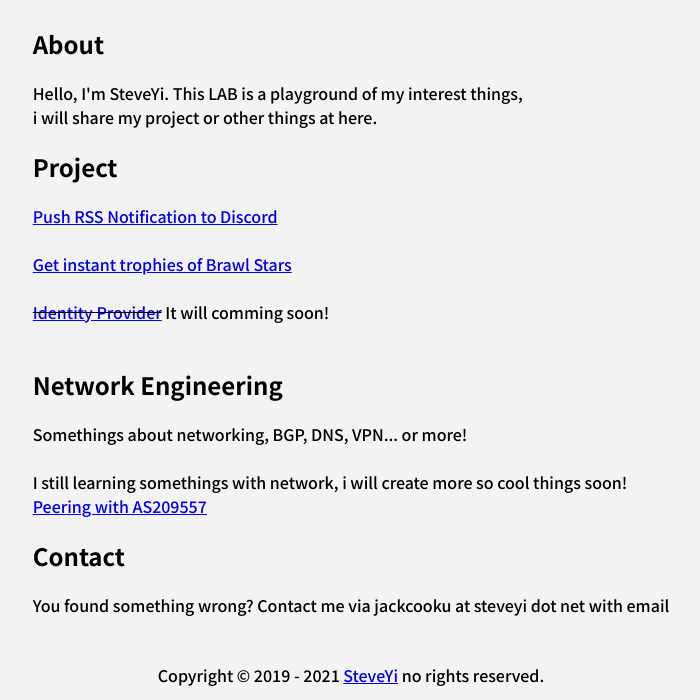
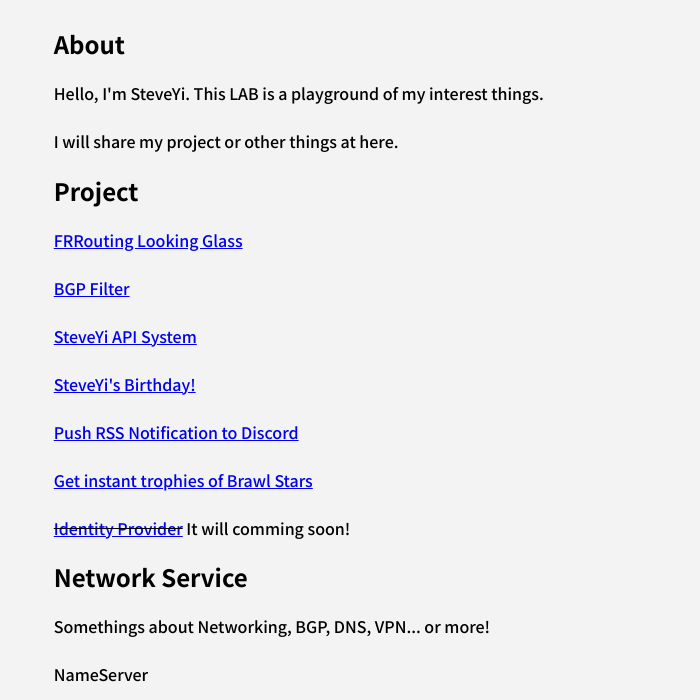
Before and after one commit to SteveYi-LAB/SteveYi-Lab-Website, a plain HTML site: page index.html in a window 1280 px wide. Shown: the part 100-800 px from the top of the page, without its empty margins (289-989 px from the left). Drawn offline with Linux system fonts and the light colour scheme; a web font is replaced by a local one.

Commit message:
Add robots.txt and Updata Website

```diff
--- a/index.html
+++ b/index.html
@@ -23,18 +23,24 @@
             <tr>
                 <td>
                     <h2>About</h2>
-                    Hello, I'm SteveYi. This LAB is a playground of my interest things,
-                    <br>i will share my project or other things at here.<br>
+                    Hello, I'm SteveYi. This LAB is a playground of my interest things.<br><br>
+                    I will share my project or other things at here.<br>
                     <h2>Project</h2>
-                    <a href="https://github.com/SteveYi-LAB/RSS-Push-Notification-to-Discord">Push RSS Notification to Discord</a><br><br>
-                    <a href="https://github.com/SteveYi-LAB/Auto-Update-Brawl-Stars-Trophies">Get instant trophies of Brawl Stars</a><br><br>
-                    <del><a href="https://github.com/steveyiyo/Identity-Provider">Identity Provider</a></del> It will comming soon!<br><br>
-                    <h2>Network Engineering</h2>
-                    Somethings about networking, BGP, DNS, VPN... or more!<br>
-                    <!-- NameServer (comming soon)--><br> I still learning somethings with network, i will create more so cool things soon!<br>
-                    <a href="https://internet.steveyi.net">Peering with AS209557</a><br>
-                    <h2>Contact</h2>
-                    You found something wrong? Contact me via jackcooku at steveyi dot net with email<br>
+                    <a href="https://github.com/steveyiyo/frrouting-lg">FRRouting Looking Glass</a><br><br>
+                    <a href="https://github.com/steveyiyo/BGP_filter">BGP Filter</a><br><br>
+                    <a href="https://github.com/steveyiyo/SteveYi-API">SteveYi API System</a><br><br>
+                    <a href="https://github.com/SteveYi-LAB/birthday.steveyi.net">SteveYi's Birthday!</a><br><br>
+                    <a href="https://github.com/SteveYi-LAB/RSS-Push-Notification-to-Discord">Push RSS Notification to
+                        Discord</a><br><br>
+                    <a href="https://github.com/SteveYi-LAB/Auto-Update-Brawl-Stars-Trophies">Get instant trophies of
+                        Brawl Stars</a><br><br>
+                    <del><a href="https://github.com/steveyiyo/Identity-Provider">Identity Provider</a></del> It will
+                    comming soon!<br>
+                    <h2>Network Service</h2>
+                    Somethings about Networking, BGP, DNS, VPN... or more!<br><br>
+                    NameServer<br><br>
+                    I still learning somethings with network, i will create more so cool things soon!<br><br>
+                    <a href="https://network.steveyi.net/">Peering with me!</a><br>
                 </td>
             </tr>
         </tbody>
@@ -47,7 +53,7 @@
                     <p>Copyright © 2019 -
                         <script>
                             document.write(new Date().getFullYear());
-                        </script> <a href="/">SteveYi</a> no rights reserved.
+                        </script> <a href="https://steveyi.net/">SteveYi</a> no rights reserved.
                     </p>
                 </td>
             </tr>
```
Also changed, not shown: robots.txt (added), 1 other file.
